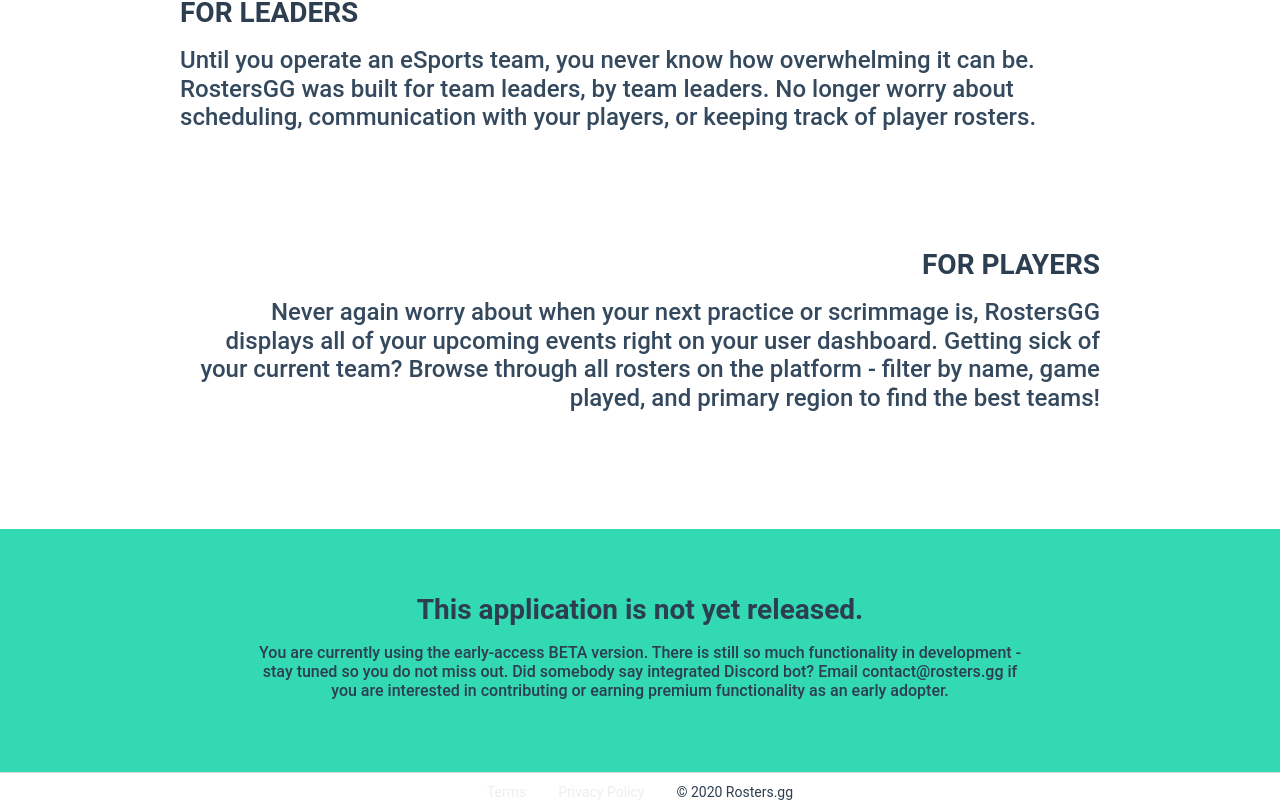
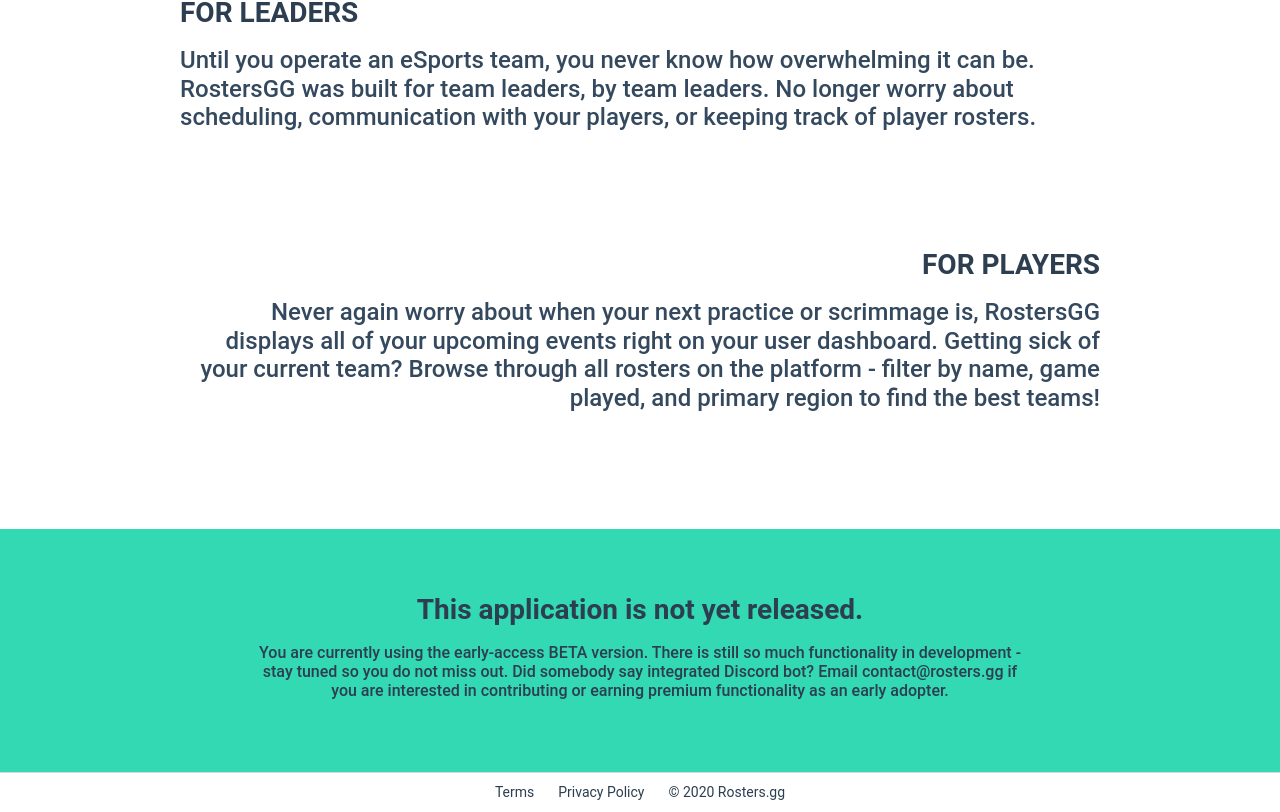
Before and after one commit to Yuanionrings/RostersGG-1, a React (Create React App) app in the folder client/: page / in a window 1280 px wide. Shown: the part 999-1811 px from the top of the page. Built offline with nearby package versions, Linux system fonts and the light colour scheme.

Commit message:
Style changes

```diff
--- a/client/src/App.css
+++ b/client/src/App.css
@@ -88,6 +88,7 @@ body {
 /*
     TEXT COLORS
 */
+.primary-text-green { color: #33d9b2; }
 .primary-text-darkblue { color: #34495E; }
 .filler-text { color: #909193; }
 .red-text { color: #ff5252; }
@@ -330,8 +331,8 @@ _______________________________________
     border-top: 1px solid #D8D8D8;
 }
     .footer-bottom a {
-        color: #ECEEEF;
-        margin-right: 2rem;
+        color: #2C3E50;
+        margin-right: 1.5rem;
     }
     .footer-bottom p {
         margin: 0px;
--- a/client/src/components/auth/events/ViewAllEvents.js
+++ b/client/src/components/auth/events/ViewAllEvents.js
@@ -64,7 +64,6 @@ class ViewAllEvents extends Component {
                     <h3 className=''>
                         View All Events
                     </h3>
-                    <hr />
 
                     <p className='filler-text'>This component is not yet implemented. For now, check Upcoming Events on your Dashboard.</p>
                 </div>
--- a/client/src/components/auth/user/UserInfo.js
+++ b/client/src/components/auth/user/UserInfo.js
@@ -107,7 +107,7 @@ class UserInfo extends Component {
             <div className='display-box'>
                 <div className='box'>
                     <h3>
-                        Welcome, <span className='primary-text-darkblue'>{this.state.user_name}</span>!
+                        Welcome, <span className='primary-text-green'>{this.state.user_name}</span>!
                     </h3>
 
                     <h5>Invitations: </h5>
```
